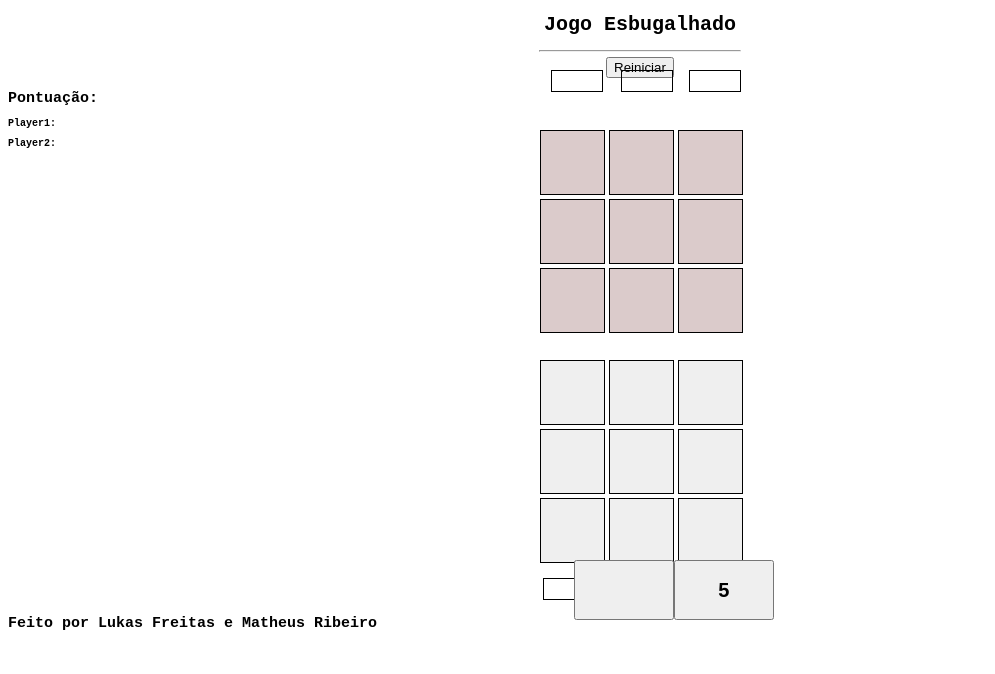
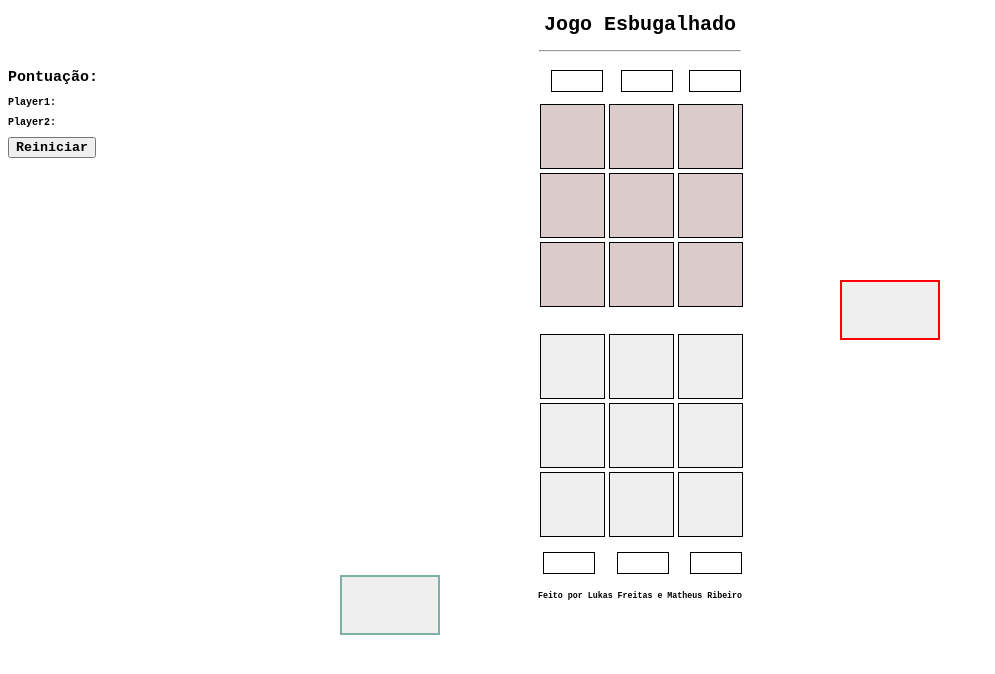
Before and after one commit to ufjf-dcc202/ufjf-dcc202-2023-3-a-trb-trabalho-lukas-matheus, a plain HTML site: page index.html in a window 1280 px wide. Shown: the whole page, without its empty margins (0-995 px from the left). Drawn offline with Linux system fonts and the light colour scheme.

Commit message:
Resolvendo últimos detalhes do layout com o html e o css

```diff
--- a/Esbugalhado.css
+++ b/Esbugalhado.css
@@ -4,6 +4,15 @@ body {
     text-align: center;
     background-color: white;
 
+}
+
+#Reiniciar {
+    position: absolute;
+    display: flex;
+    flex: 0;
+    margin-top: 80px;
+    font-family: monospace;
+    font-weight: bold;
 }
 
 hr {
@@ -44,7 +53,6 @@ h4 {
     text-align:left;
     font-size: 10px;
 }
-
 
 
 .Tabuleiro {
@@ -141,7 +149,6 @@ h4 {
     background-color: rgb(125, 177, 165)
 }
 
-
 .Somatorio {
     width: 100px;
     height: 100px;
--- a/index.html
+++ b/index.html
@@ -1,5 +1,5 @@
 <!DOCTYPE html>
-<html lang="pt">
+<html lang="en">
 <head>
     <meta charset="UTF-8">
     <meta name="viewport" content="width=device-width, initial-scale=1.0">
@@ -9,7 +9,7 @@
 </head>
 <body>
     <main>
-        <h1 id="titulo"> Jogo Esbugalhado</h1>
+        <h1 id="titulo">Jogo Esbugalhado</h1>
         <hr>
         <button id="Reiniciar" >Reiniciar</button>
         <h2>Pontuação:
@@ -20,9 +20,10 @@
                 <h4 id="pts2"></h4>
             </h4>
         </h2>
+
         <div class="Dados">
-            <button id="dadosP1" class="AreaDado"></button>
-            <button id="dadosP2" class="AreaDado"></button>
+            <button id="dadoP1" class="AreaDado"></button>
+            <button id="dadoP2" class="AreaDado"></button>
         </div>
 
         <div id="Matriz" class="Tabuleiro">
@@ -50,7 +51,6 @@
                 <button id="M2-2-2"></button>
             </div>
         </div>
-
         <div class="Somatório">
                 <div id="P1L1" class="SP1"></div>
                 <div id="P1L2" class="SP1"></div>
@@ -59,7 +59,8 @@
                 <div id="P2L2" class="SP2"></div>
                 <div id="P2L3" class="SP2"></div>
         </div>
-        <h2>Feito por Lukas Freitas e Matheus Ribeiro</h2>
+        <h5>Feito por Lukas Freitas e Matheus Ribeiro</h5>
+
 
     </main>
 
```
Lines whose indentation alone changed are shown as unchanged.
